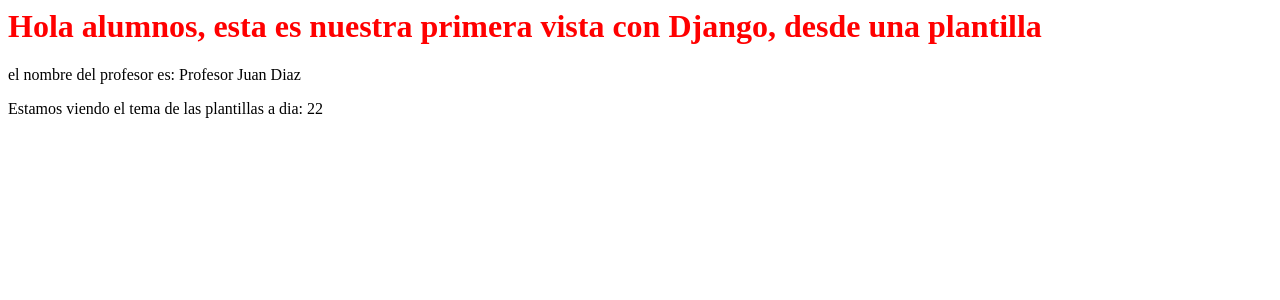
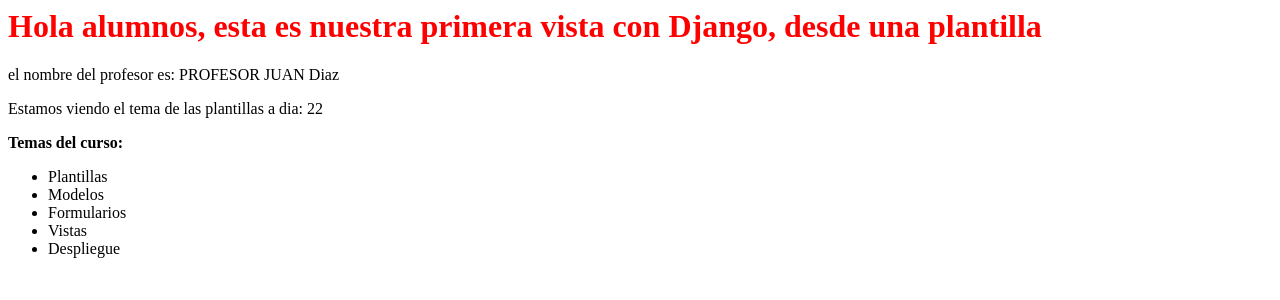
Before and after one commit to AngelicaCastillo5/python_django_principiante, a Django app: page /saludo/ in a window 1280 px wide. Shown: the top 300 px of the page. Run offline with Django 4.2, Linux system fonts and the light colour scheme.

Commit message:
estructuras for and if en plantillas

```diff
--- a/Python_Django/pildorasinformaticas/Proyecto1/Proyecto1/template/index.html
+++ b/Python_Django/pildorasinformaticas/Proyecto1/Proyecto1/template/index.html
@@ -1,9 +1,24 @@
 <html>
-    <body>
-    <h1 style="color:red">
-    Hola alumnos, esta es nuestra primera vista con Django, desde una plantilla
+  <body>
+    <h1 style="color: red">
+      Hola alumnos, esta es nuestra primera vista con Django, desde una
+      plantilla
     </h1>
-    <p> el nombre del profesor es: {{nombre_persona}} {{apellido_persona}}</p>
+    <p>el nombre del profesor es: {{nombre_persona.upper}} {{apellido_persona}}</p>
     <p>Estamos viendo el tema de las plantillas a dia: {{fecha.day}}</p>
-    </body>
-    </html>
+    <p><strong>Temas del curso:</strong></p>
+    <p>
+        <ul>
+            {% comment %} esta parte funciona como un forEach de js  {% endcomment %}
+            {% if temas %}
+                {% for i in temas %}
+                    <li> {{i}} </li>
+                {% endfor %}
+            {% else %}
+                <p>No hay elemtos que mostrar porque la lista esta vacia</p>
+            {% endif %}
+    </ul>
+        </p>
+
+  </body>
+</html>
--- a/Python_Django/pildorasinformaticas/Proyecto1/Proyecto1/views.py
+++ b/Python_Django/pildorasinformaticas/Proyecto1/Proyecto1/views.py
@@ -13,12 +13,14 @@ def saludo(request): #primera vista
     p1=persona("Profesor Juan","Diaz")
     nombre="Juan"
     apellido="Diaz"
+    temas=["Plantillas","Modelos","Formularios","Vistas","Despliegue"] #contexto
+    tema2=[]
+    #renderizar documento
     ahora=datetime.datetime.now()
     doc_externo=open("D:/aprendizaje extra/python_django_principiante/Python_Django/pildorasinformaticas/Proyecto1/Proyecto1/template/index.html")
     plt=Template(doc_externo.read())
     doc_externo.close()
-    ctx=Context({"nombre_persona":p1.nombre,"apellido_persona":p1.apellido,"fecha":ahora}) #contexto
-    #renderizar documento
+    ctx=Context({"nombre_persona":p1.nombre,"apellido_persona":p1.apellido,"fecha":ahora,"temas":temas})
     documento=plt.render(ctx)
     return HttpResponse(documento)
 
```
